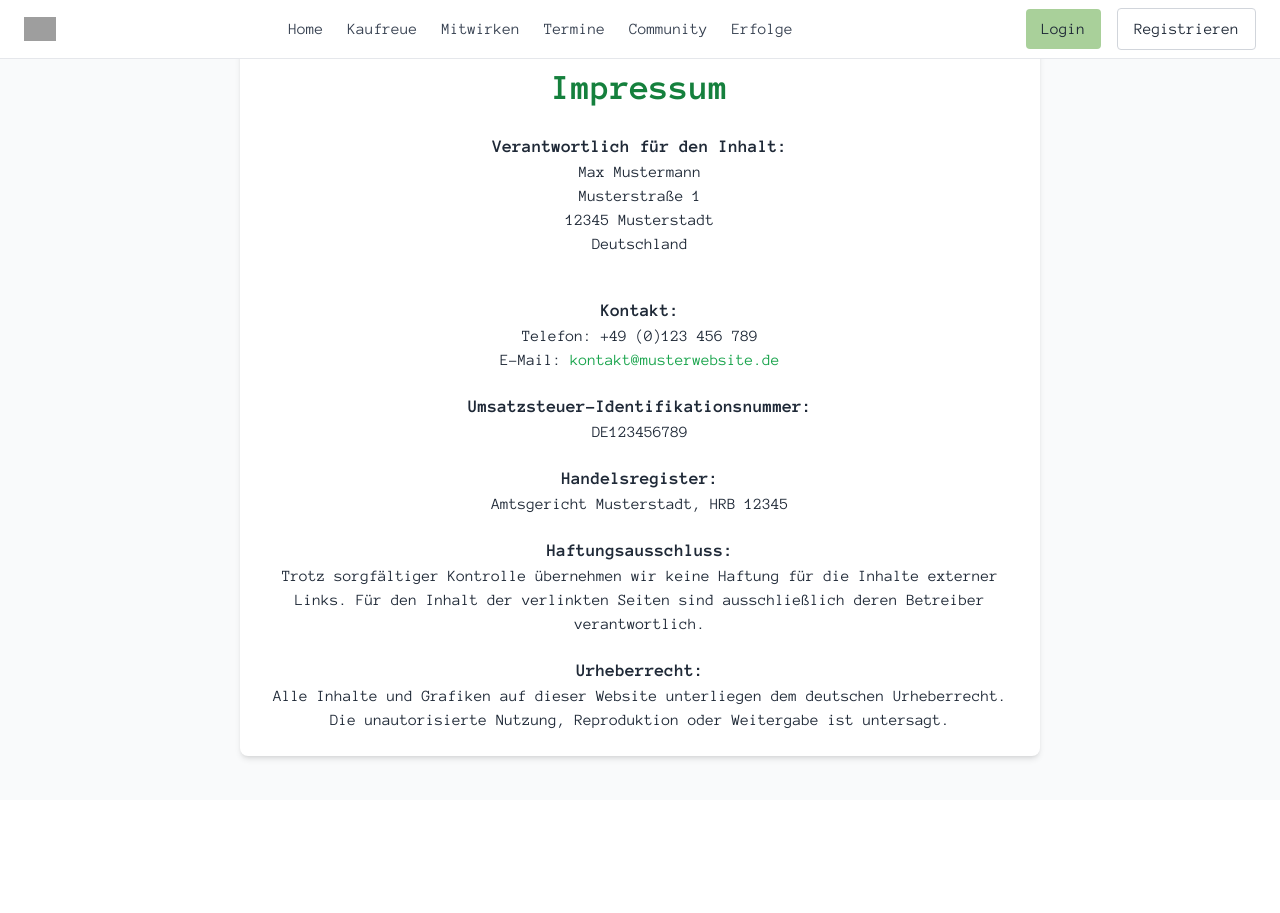
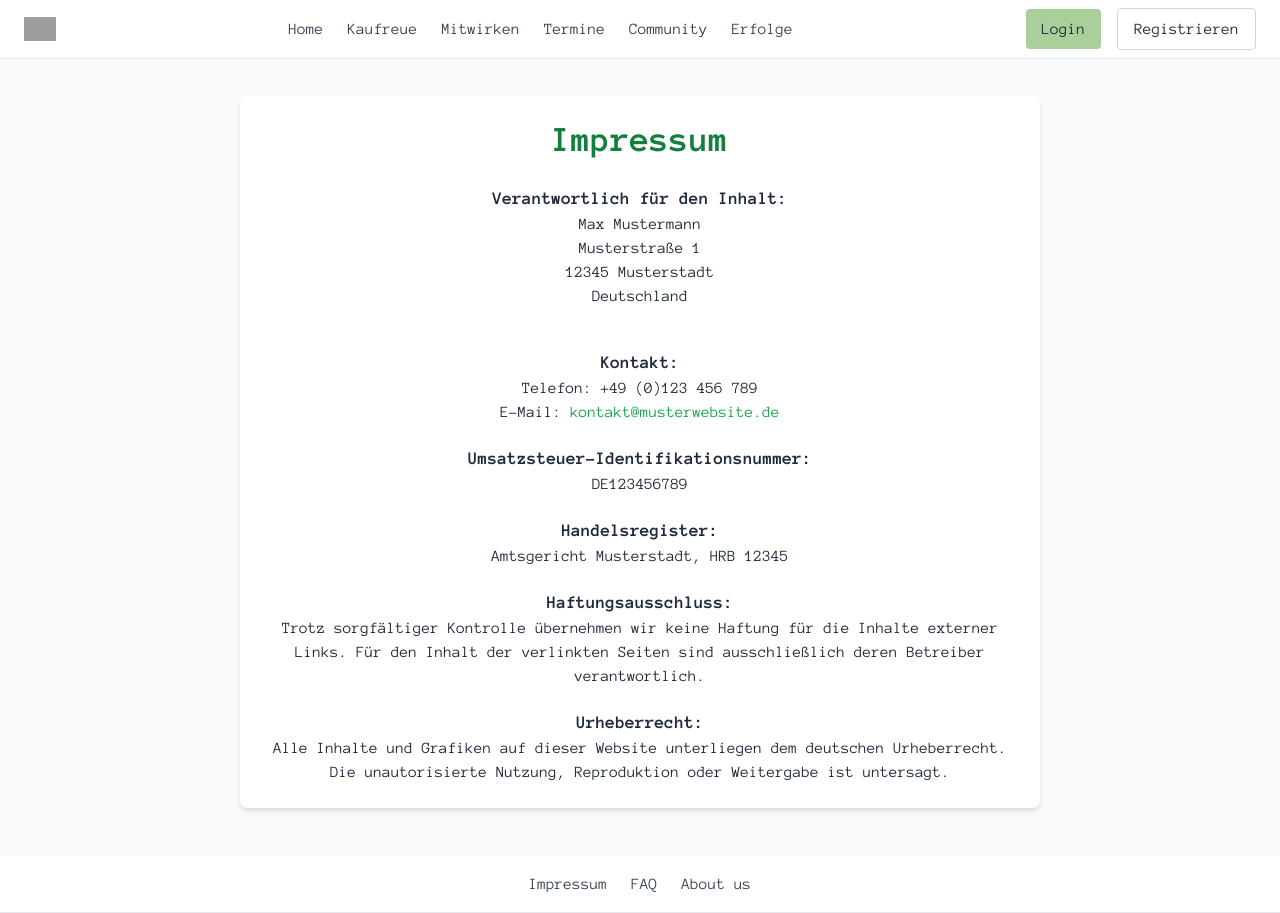
Before and after one commit to Veweevil/DMWT_Gruppe_3_Consumerlessm, a Next.js app: page /Impressum in a window 1280 px wide. Before the commit the page ends 800 px from the top, so only its background shows below. Built offline with nearby package versions, Linux system fonts and the light colour scheme; grey boxes are pictures that could not be loaded.

Commit message:
kleine veränderungen

```diff
--- a/src/app/Impressum/page.js
+++ b/src/app/Impressum/page.js
@@ -1,11 +1,12 @@
 'use client';
 import Header from "../components/Header";
+import Footer from "../components/Footer";
 export default function Impressum() {
   return (
-
-    <div className="min-h-screen bg-gray-50 flex flex-col text-center items-center justify-center px-4">
+    <div>
+    <div className="pt-24 min-h-screen bg-gray-50 flex flex-col text-center items-center justify-center px-4">
         <Header />
-      <div className="w-[800px] bg-white shadow-md rounded-lg p-6">
+      <div className="w-[800px] bg-white shadow-md rounded-lg p-6 mb-12">
         <h1 className="text-4xl font-bold text-green-700 mb-6 text-center">
           Impressum
         </h1>
@@ -51,5 +52,7 @@
         </div>
       </div>
     </div>
+    <Footer />
+    </div>
   );
 }
--- a/src/app/comments/page.js
+++ b/src/app/comments/page.js
@@ -51,10 +51,10 @@
     return (
         <div className="bg-[#F0F7EC] min-h-screen">
             {/* Header */}
-            <Header />
+            <Header/>
 
             {/* Erfolg teilen Formular */}
-            <div className="flex flex-col items-center mt-12">
+            <div className="flex flex-col items-center pt-24">
                 <div className="max-w-3xl w-full bg-white p-8 rounded-lg shadow-lg">
                     {/* Überschrift */}
                     <h2 className="text-[5rem] font-trash-hand text-black text-center mb-5">
```
